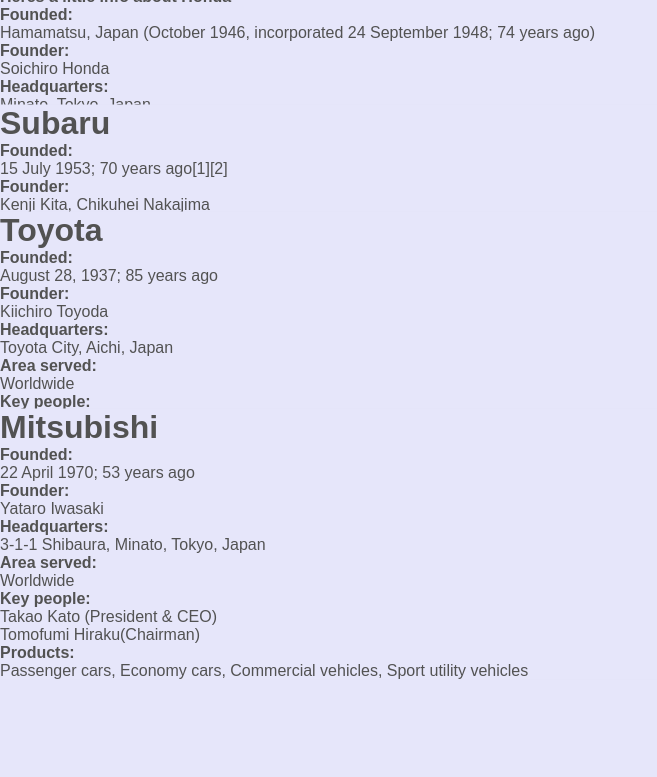
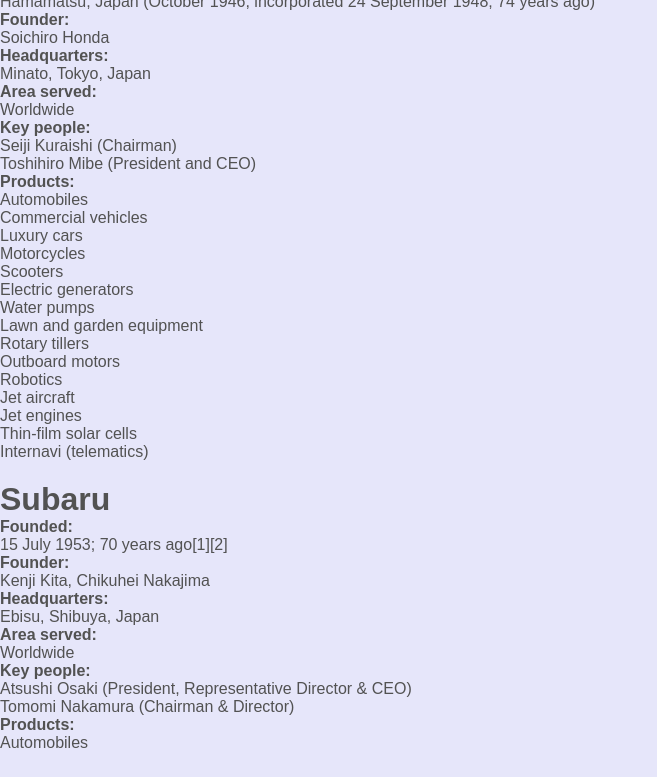
Before and after one commit to Sophie-skyyye/Sophie_svelte_2023, a SvelteKit app: page / in a window 1280 px wide. Shown: the top 777 px of the page, without its empty margins (0-657 px from the left). Built offline with nearby package versions, Linux system fonts and the light colour scheme.

Commit message:
working on positioning, cant seem to get it right might need a clean start

```diff
--- a/src/lib/CenterInfo.svelte
+++ b/src/lib/CenterInfo.svelte
@@ -32,22 +32,24 @@
         <h4>
             Products:
         </h4>
-                Automobiles,
-                Commercial vehicles,
-                Luxury cars,
-                Motorcycles,
-                Scooters,
-                Electric generators,
-                Water pumps,
-                Lawn and garden equipment,
-                Rotary tillers,
-                Outboard motors,
-                Robotics,
-                Jet aircraft,
-                Jet engines,
-                Thin-film solar cells,
-                Internavi (telematics)
+                Automobiles
+                <p>Commercial vehicles</p>
+                <p>Luxury cars</p>
+                <p>Motorcycles</p>
+                <p></p>Scooters
+                <p></p>Electric generators
+                <p></p>Water pumps
+                <p></p>Lawn and garden equipment
+                <p></p>Rotary tillers
+                <p></p>Outboard motors
+                <p></p>Robotics
+                <p></p>Jet aircraft
+                <p></p>Jet engines
+                <p></p>Thin-film solar cells
+                <p></p>Internavi (telematics)
 
+
+    <!--add images of honda car-->
 </div>
 
 <div class="Subaru">
--- a/static/css/main.css
+++ b/static/css/main.css
@@ -59,20 +59,15 @@
     color: #525252;
     display: block;
     position: relative;
-    position: absolute;
-    top: 13%;
-  transform: translateY(-50%);
+    bottom: 880px;
 }
-
 .Subaru{
     width: 100%;
     background: #e6e6fa;
     color: #525252;
     display: block;
     position: relative;
-    position: absolute;
-    top: 30%;
-  transform: translateY(-50%);
+    bottom: 860px;
 }
 .Toyota{
     width: 100%;
@@ -80,9 +75,7 @@
     color: #525252;
     display: block;
     position: relative;
-    position: absolute;
-    top: 49%;
-  transform: translateY(-50%);
+    bottom: 840px;
 }
 
 .Mitsubishi{
@@ -91,7 +84,5 @@
     color: #525252;
     display: block;
     position: relative;
-    position: absolute;
-    top: 68%;
-  transform: translateY(-50%);
+    bottom: 820px;
 }
```
